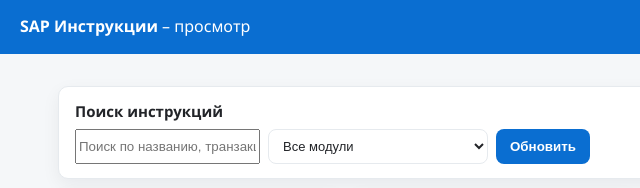
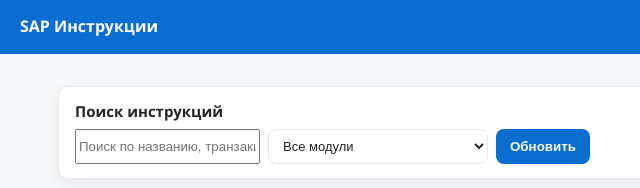
Before and after one commit to GazonSGP/sap, a plain HTML site: page index.html in a window 1280 px wide. Shown: the top 188 px of the page, 0-640 px from the left. Drawn offline with Linux system fonts and the light colour scheme.

Commit message:
Update index.html

```diff
--- a/index.html
+++ b/index.html
@@ -2,12 +2,12 @@
 <html lang="ru">
 <head>
   <meta charset="UTF-8" />
-  <title>SAP Инструкции – Публичная страница</title>
+  <title>SAP Инструкции</title>
   <link rel="stylesheet" href="css/styles.css" />
 </head>
 <body>
 <header>
-  <div><strong>SAP Инструкции</strong> – просмотр</div>
+  <div><strong>SAP Инструкции</strong></div>
   <a href="https://github.com/GazonSGP/sap" style="color:#e5e7eb; text-decoration:none;" target="_blank">
     Репозиторий GitHub
   </a>
@@ -31,6 +31,7 @@
 
   <section id="instructionsSection" class="list"></section>
 </main>
+
 <!-- Модальное окно для просмотра инструкции -->
 <div id="instructionModalBackdrop" class="modal-backdrop" style="display:none;">
   <div class="modal-window">
@@ -46,12 +47,14 @@
     </div>
   </div>
 </div>
+
 <!-- Лайтбокс для увеличения картинок -->
 <div id="imageLightbox" class="image-lightbox" style="display:none;">
   <div class="image-lightbox-inner">
     <img id="lightboxImg" src="" alt="">
   </div>
 </div>
+
 <script src="js/public.js"></script>
 </body>
 </html>
```
